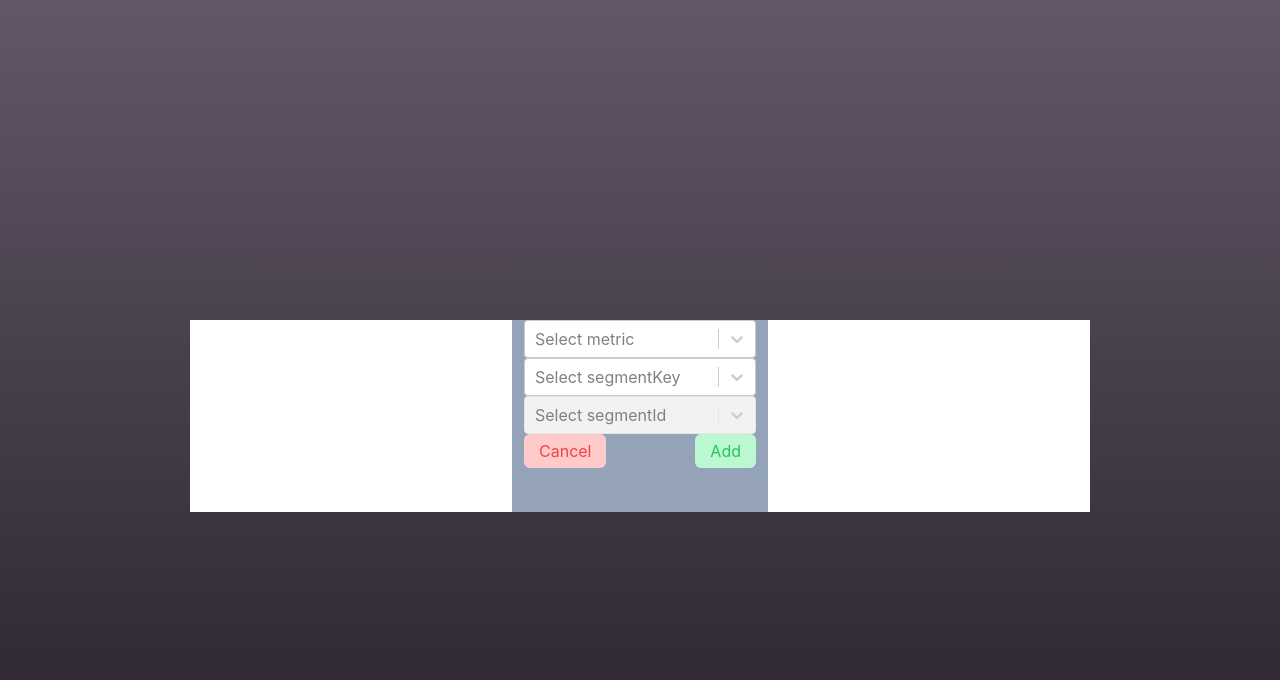
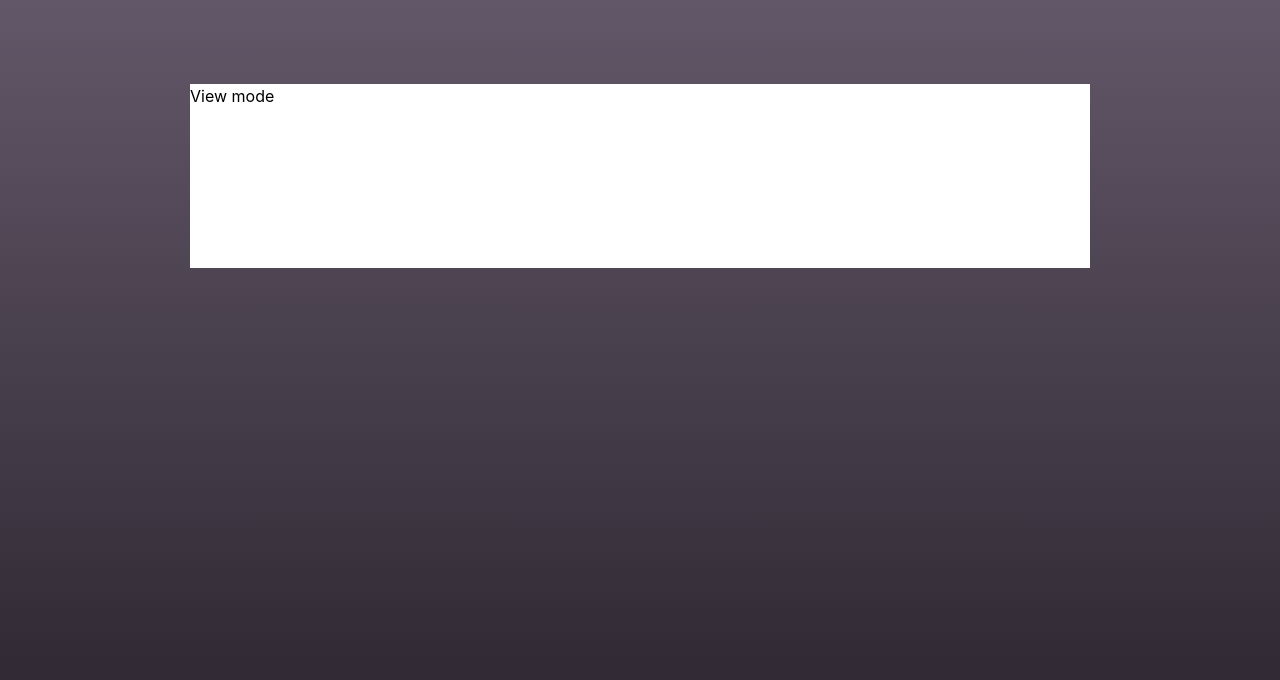
Before and after one commit to tonyantony300/sundial, a React (Create React App) app: page / in a window 1280 px wide. Shown: the top 680 px of the page. Built offline with nearby package versions, Linux system fonts and the light colour scheme.

Commit message:
toggle bw view mode and edit mode

```diff
--- a/src/App.tsx
+++ b/src/App.tsx
@@ -6,7 +6,7 @@ import Dashboard from "./components/Dashboard";
 function App() {
   return (
     <div
-      className="w-screen h-screen overflow-hidden flex justify-center items-start pt-[20rem]"
+      className="w-screen h-screen overflow-y-scroll flex flex-col justify-start items-center pt-[5rem]"
       style={{
         background:
           "linear-gradient(0deg, rgba(40,34,43,1) 0%, rgba(98,87,104,1) 100%)",
--- a/src/components/Card.tsx
+++ b/src/components/Card.tsx
@@ -1,15 +1,39 @@
+import React, { useState } from "react";
+import EditMode from "./EditMode";
+import ViewMode from "./ViewMode";
+
 interface Props {
-  color: string;
+  metric: {
+    id: string;
+    displayName: string;
+    isPercentageMetric: boolean;
+  };
 }
 
-function Card(prop: Props) {
-  const bgStyle = {
-    backgroundColor: `${prop.color}`,
+function Card(props: Props) {
+  const [isEditMode, setIsEditMode] = useState(false);
+
+  const handleViewClick = () => {
+    setIsEditMode(true);
+  };
+
+  const handleAddClick = () => {
+    setIsEditMode(false);
   };
 
   return (
-    <div style={bgStyle} className="min-w-[300px] basis-1/3 grow">
-      Hellow {prop.color}
+    <div className="min-w-[300px] basis-1/3 grow">
+      {isEditMode ? (
+        <EditMode
+          id={props.metric.id}
+          name={props.metric.displayName}
+          onAdd={handleAddClick}
+        />
+      ) : (
+        <div onClick={handleViewClick}>
+          <ViewMode />
+        </div>
+      )}
     </div>
   );
 }
--- a/src/components/Dashboard.tsx
+++ b/src/components/Dashboard.tsx
@@ -1,12 +1,21 @@
 import Card from "./Card";
 import EditMode from "./EditMode";
+import { metricResponse } from "../dtos/index.dtos";
+import metricData from "../metric.json";
+import ViewMode from "./ViewMode";
 
 function Dashboard() {
   return (
-    <div className="w-full max-w-[900px] bg-white flex justify-center flex-wrap box-border">
-      {/* <Card color={"red"} /> */}
-      <EditMode />
-    </div>
+    <>
+      {metricData.data.map((metric) => (
+        <div
+          key={metric.id}
+          className="w-full max-w-[900px] bg-white flex justify-center flex-wrap box-border my-1"
+        >
+          <Card metric={metric} />
+        </div>
+      ))}
+    </>
   );
 }
 
--- a/src/components/EditMode.tsx
+++ b/src/components/EditMode.tsx
@@ -4,15 +4,12 @@ import { metricResponse, segmentResponse } from "../dtos/index.dtos";
 import metricData from "../metric.json";
 import segmentData from "../segment.json";
 
-// Function to map metric data to react-select options
-const mapMetricOptions = (data: metricResponse["data"]) => {
-  return data.map((metric) => ({
-    value: metric.id,
-    label: metric.displayName,
-  }));
+type Props = {
+  id: string;
+  name: string;
+  onAdd: () => void;
 };
 
-// Function to map segment data to react-select options
 const mapSegmentKeyOptions = (data: segmentResponse["data"]) => {
   return data.map((segment) => ({
     value: segment.segmentKey,
@@ -20,7 +17,6 @@ const mapSegmentKeyOptions = (data: segmentResponse["data"]) => {
   }));
 };
 
-// Function to map segment values data to react-select options
 const mapSegmentIdOptions = (
   data: segmentResponse["data"],
   selectedKey: string
@@ -36,8 +32,7 @@ const mapSegmentIdOptions = (
     : [];
 };
 
-function EditMode() {
-  let [metric, setMetric] = useState<metricResponse["data"]>(metricData.data);
+function EditMode(props: Props) {
   let [segment, setSegment] = useState<segmentResponse["data"]>(
     segmentData.data
   );
@@ -55,20 +50,14 @@ function EditMode() {
     // fetchData();
   }, []);
 
-  useEffect(() => {
-    console.log(metric, segment);
-  }, [metric, segment]);
-
-  // Generate options for react-select
-  const MetricOptions = mapMetricOptions(metric);
   const SegmentKeyOptions = mapSegmentKeyOptions(segment);
   const SegmentIdOptions = selectedSegmentKey
     ? mapSegmentIdOptions(segment, selectedSegmentKey)
     : [];
 
   return (
-    <div className="w-[16rem] h-[12rem] bg-slate-400 px-3">
-      <Select options={MetricOptions} placeholder={"Select metric"} />
+    <div className="w-[184px] h-[184px] bg-slate-400 px-3">
+      <h3>{props.name}</h3>
       <Select
         options={SegmentKeyOptions}
         placeholder={"Select segmentKey"}
@@ -81,11 +70,14 @@ function EditMode() {
         placeholder={"Select segmentId"}
         isDisabled={!selectedSegmentKey}
       />
-      <div className="flex justify-between items-center mt-auto">
+      <div className="flex justify-between items-center mt-10">
         <button className="px-[15px] py-[5px] text-red-500 bg-red-200 rounded-md">
           Cancel
         </button>
-        <button className="px-[15px] py-[5px] text-green-500 bg-green-200 rounded-md">
+        <button
+          className="px-[15px] py-[5px] text-green-500 bg-green-200 rounded-md"
+          onClick={props.onAdd}
+        >
           Add
         </button>
       </div>
--- /dev/null
+++ b/src/components/ViewMode.tsx
@@ -0,0 +1,7 @@
+import React from "react";
+
+function ViewMode() {
+  return <div className="h-[184px]">View mode</div>;
+}
+
+export default ViewMode;
--- a/src/metric.json
+++ b/src/metric.json
@@ -4,76 +4,6 @@
       "id": "daily-active-users",
       "displayName": "Daily Active Users (DAU)",
       "isPercentageMetric": false
-    },
-    {
-      "id": "weekly-active-users",
-      "displayName": "Weekly Active Users (WAU)",
-      "isPercentageMetric": false
-    },
-    {
-      "id": "monthly-active-users",
-      "displayName": "Monthly Active Users (MAU)",
-      "isPercentageMetric": false
-    },
-    {
-      "id": "user-retention-rate",
-      "displayName": "User Retention Rate",
-      "isPercentageMetric": true
-    },
-    {
-      "id": "churn-rate",
-      "displayName": "Churn Rate",
-      "isPercentageMetric": true
-    },
-    {
-      "id": "average-session-duration",
-      "displayName": "Average Session Duration",
-      "isPercentageMetric": false
-    },
-    {
-      "id": "pages-per-session",
-      "displayName": "Pages Per Session",
-      "isPercentageMetric": false
-    },
-    {
-      "id": "bounce-rate",
-      "displayName": "Bounce Rate",
-      "isPercentageMetric": true
-    },
-    {
-      "id": "customer-lifetime-value",
-      "displayName": "Customer Lifetime Value (CLV)",
-      "isPercentageMetric": false
-    },
-    {
-      "id": "net-promoter-score",
-      "displayName": "Net Promoter Score (NPS)",
-      "isPercentageMetric": true
-    },
-    {
-      "id": "conversion-rate",
-      "displayName": "Conversion Rate",
-      "isPercentageMetric": true
-    },
-    {
-      "id": "cost-per-acquisition",
-      "displayName": "Cost Per Acquisition (CPA)",
-      "isPercentageMetric": false
-    },
-    {
-      "id": "return-on-investment",
-      "displayName": "Return on Investment (ROI)",
-      "isPercentageMetric": true
-    },
-    {
-      "id": "engagement-rate",
-      "displayName": "Engagement Rate",
-      "isPercentageMetric": true
-    },
-    {
-      "id": "click-through-rate",
-      "displayName": "Click-Through Rate (CTR)",
-      "isPercentageMetric": true
     }
   ]
 }
```
Also changed, not shown: src/snapshot.json (added, +121 -0 lines).
